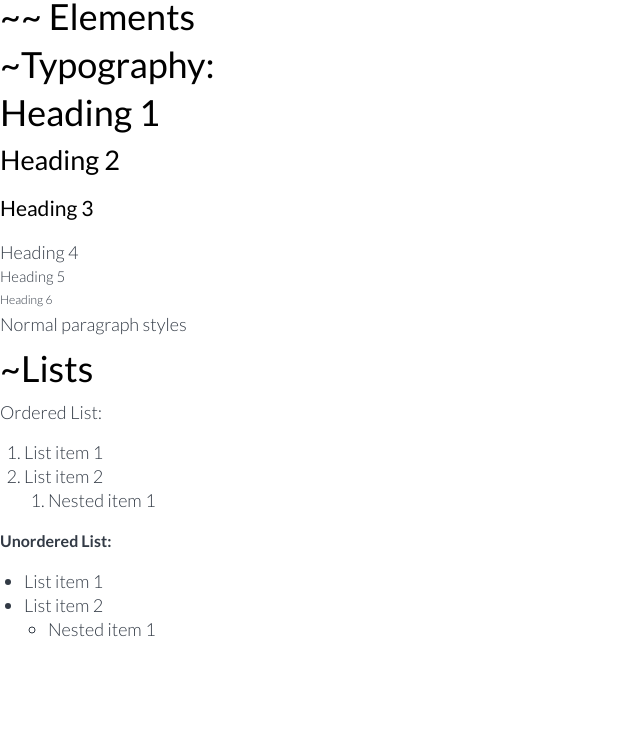
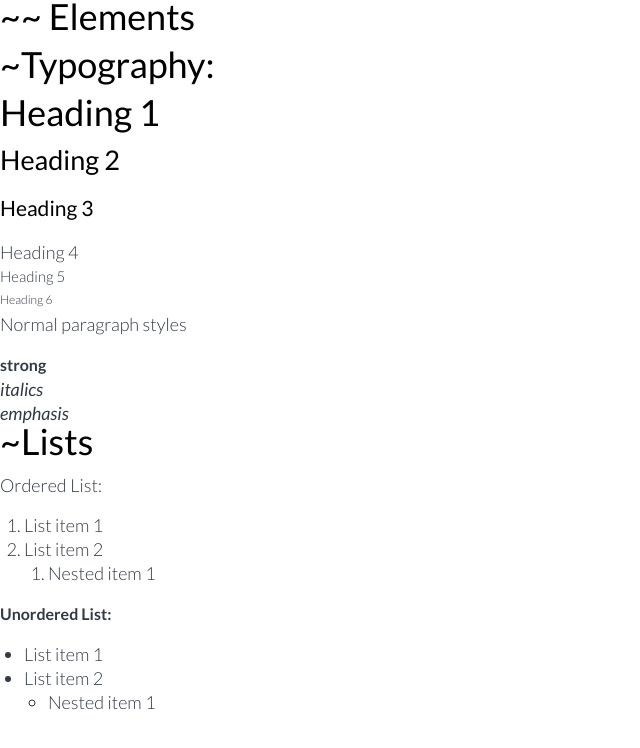
Before and after one commit to BenjaminWFox/website-2020, a Next.js app: page /styles in a window 1280 px wide. Shown: the top 748 px of the page, without its empty margins (0-640 px from the left). Built offline with nearby package versions, Linux system fonts and the light colour scheme.

Commit message:
Add title image.

```diff
--- a/pages/styles/index.js
+++ b/pages/styles/index.js
@@ -11,6 +11,12 @@ export default function Styles() {
         <h5>Heading 5</h5>
         <h6>Heading 6</h6>
         <p>Normal paragraph styles</p>
+        <strong>strong</strong>
+        <br />
+        <i>italics</i>
+        <br />
+        <em>emphasis</em>
+        <br />
       </div>
       <div>
         <h1>~Lists</h1>
```
Also changed, not shown: content/published/tech/how-to-configure-azure-b2c-with-nextjs.md (+4 -1 lines), public/images/blog/tech/how-to-configure-azure-b2c-with-nextjs/azure-ad-b2c-user-flow-additional-properties.png, public/images/blog/tech/how-to-configure-azure-b2c-with-nextjs/azure-b2c-next-js-config-title-image-2x1.jpg (added).
